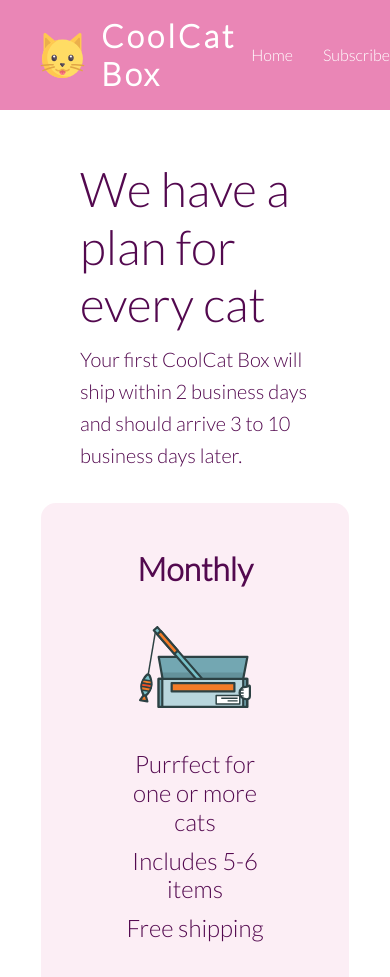
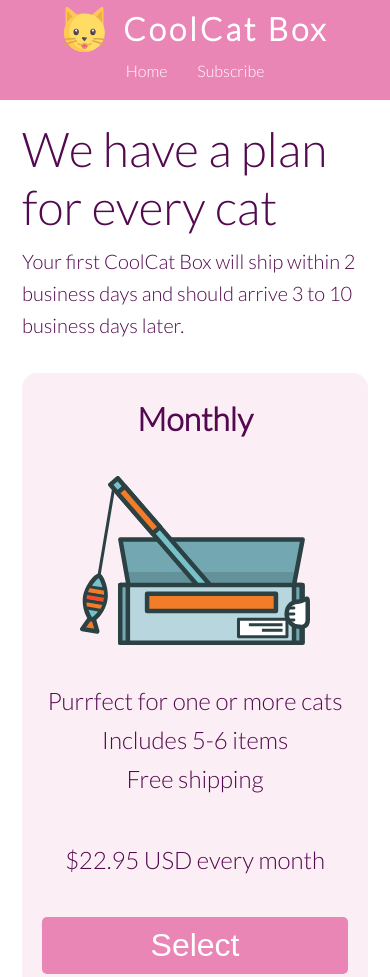
Before and after one commit to bdmessenger/catbox-landing-site, a plain HTML site: page subscribe.html in a window 390 px wide. Shown: the top 977 px of the page. Drawn offline with Linux system fonts and the light colour scheme.

Commit message:
Modified for mobile adjustment

```diff
--- a/css/style.css
+++ b/css/style.css
@@ -187,7 +187,7 @@
 
 .plan-container {
     background-color: var(--light-color);
-    padding: 40px 80px;
+    padding: 25px 55px;
     border-radius: 15px;
     height: 700px;
 }
@@ -204,6 +204,10 @@
     .cat-customers .grid {
         grid-template-columns: 1fr;
         grid-template-rows: 1fr;
+    }
+
+    .container {
+        padding: 0 20px;
     }
 
     .photo-grid {
@@ -228,7 +232,7 @@
     }
 
     .navbar {
-        height: 110px;
+        height: 100px;
     }
 
     .quick-info .grid {
@@ -256,5 +260,32 @@
 
     .plan-container {
         height: 100%;
+        padding: 20px;
     }
 }
+
+@media (max-width: 500px) {
+    .subscribe-now .flex, .newsletter .flex, .navbar > .flex {
+        flex-direction: column;
+    }
+
+    .navbar > .flex {
+        justify-content: unset;
+    }
+
+    .newsletter .flex {
+        gap: 30px;
+    }
+
+    .subscriptions {
+        padding: 10px 2px;
+    }
+
+    .charity, .cat-customers {
+        padding: 10px;
+    }
+
+    .subscribe-now, .newsletter {
+        padding: 20px;
+    }
+}
```
